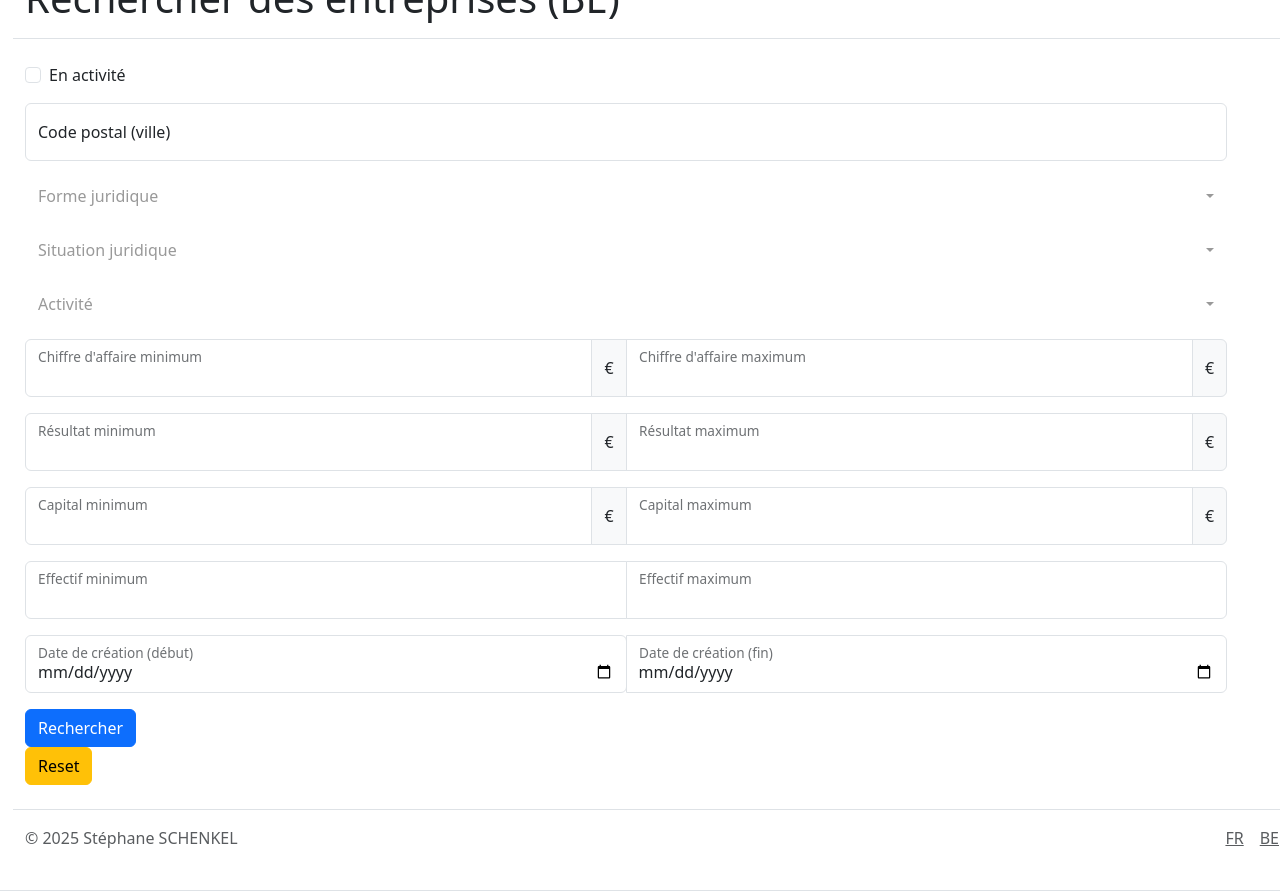
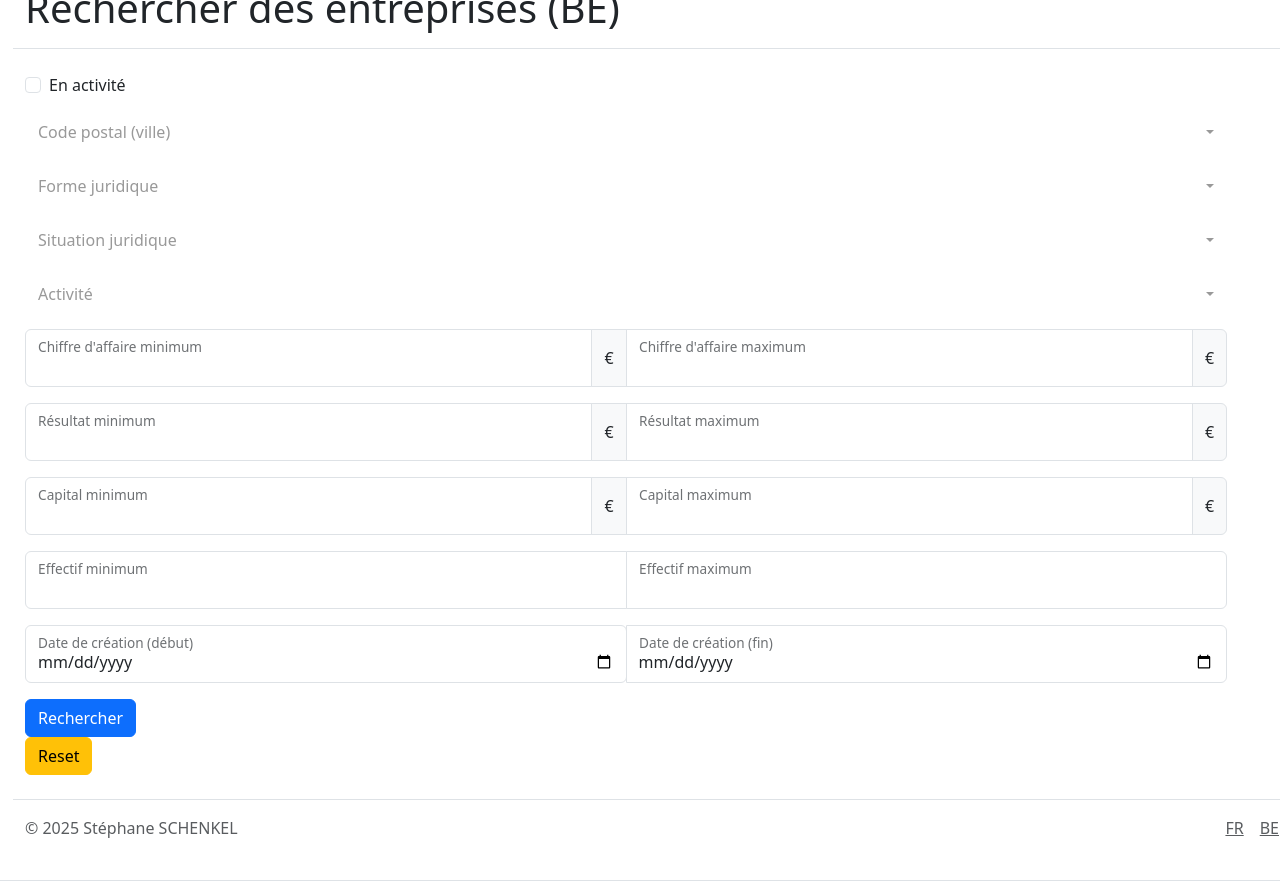
Before and after one commit to SeniuuS/pappers-to-publipostage, a Flask app: page /index in a window 1280 px wide. Run offline with Flask 2, Linux system fonts and the light colour scheme; parts of the project's set-up code (start-up, migrations or seed data) failed here and were passed over; some libraries are stand-ins or nearby versions.

Commit message:
Better fields

```diff
--- /dev/null
+++ b/helpers/session_helper.py
@@ -0,0 +1,26 @@
+import json
+
+from flask import session
+
+from models.pappers_form import PapperForm
+
+
+def initialize_form_session(country, req):
+    session['current_form'] = PapperForm(country, req).to_json()
+
+def get_form_session():
+    json_form = json.loads(session['current_form'])
+    current_form = PapperForm(None, None)
+    current_form.load_json(json_form)
+    return current_form
+
+def set_form_session(country, req):
+    if req is not None:
+        initialize_form_session(country, req)
+    if 'current_form' not in session:
+        initialize_form_session(country, req)
+    current_form = get_form_session()
+    if current_form.country != country:
+        initialize_form_session(country, req)
+    current_form = get_form_session()
+    return current_form
--- a/models/belgium.py
+++ b/models/belgium.py
@@ -60,6 +60,7 @@ class Belgium:
             for ligne in lecteur_csv:
                 if ligne[CITY_COLUMN].strip():
                     self.postal_codes.append({"code_postal": ligne[POSTAL_CODE_COLUMN], "commune": ligne[CITY_COLUMN]})
+        self.postal_codes = sorted(self.postal_codes, key=lambda item: int(item['code_postal']))
 
     def init_activities(self):
         df = pd.read_excel(self.activities_file)
--- a/models/france.py
+++ b/models/france.py
@@ -58,6 +58,7 @@ class France:
                 if ligne[CITY_COLUMN].strip() and not ligne[POSTAL_CODE_COLUMN] in processed_postal_codes:
                     self.postal_codes.append({"code_postal": ligne[POSTAL_CODE_COLUMN], "commune": ligne[CITY_COLUMN]})
                     processed_postal_codes.append(ligne[POSTAL_CODE_COLUMN])
+        self.postal_codes = sorted(self.postal_codes, key=lambda item: int(item['code_postal']))
 
     def init_activities(self):
         df = pd.read_excel(self.activities_file)
--- a/models/pappers_form.py
+++ b/models/pappers_form.py
@@ -27,7 +27,7 @@ class PapperForm():
     def set_form(self, request):
         self.country = request.form.get(COUNTRY).upper()
         self.in_activity = request.form.get(IN_ACTIVITY, 'false')
-        self.postal_code = request.form.get(POSTAL_CODE, '').upper()
+        self.postal_code = request.form.getlist(POSTAL_CODE)
         self.legal_form = request.form.getlist(LEGAL_FORM)
         self.legal_situation = request.form.getlist(LEGAL_SITUATION)
         self.activities = request.form.getlist(ACTIVITY)
--- a/routes/main.py
+++ b/routes/main.py
@@ -1,6 +1,3 @@
-import json
-
-from models.pappers_form import PapperForm
 from . import bp
 from flask import render_template, request, send_file, jsonify, redirect, url_for, session
 
@@ -8,6 +5,7 @@ from services.pappers_service import get_search_query, search_companies, get_num
 from services.excel_service import create_excel_file
 from services.country_service import get_activities, get_legal_forms, get_legal_situations, get_postal_codes
 from services.authentication_service import can_do_detailed_export
+from helpers.session_helper import initialize_form_session, set_form_session
 
 @bp.route('/', methods=['GET'])
 def home():
@@ -24,26 +22,6 @@ def reset():
     initialize_form_session(country, None)
     return redirect(url_for('main.index', country=country))
 
-def initialize_form_session(country, req):
-    session['current_form'] = PapperForm(country, req).to_json()
-
-def get_form_session():
-    json_form = json.loads(session['current_form'])
-    current_form = PapperForm(None, None)
-    current_form.load_json(json_form)
-    return current_form
-
-def set_form_session(country, req):
-    if req is not None:
-        initialize_form_session(country, req)
-    if 'current_form' not in session:
-        initialize_form_session(country, req)
-    current_form = get_form_session()
-    if current_form.country != country:
-        initialize_form_session(country, req)
-    current_form = get_form_session()
-    return current_form
-
 def index_with_error(error: Exception):
     country = request.args.get('country', 'BE').upper()
 
@@ -52,10 +30,11 @@ def index_with_error(error: Exception):
     legal_situations = get_legal_situations(country)
     legal_forms = get_legal_forms(country)
     activities = get_activities(country)
+    postal_codes = get_postal_codes(country)
 
     if error:
-        return render_template('index.jinja2', country=country, legal_situations=legal_situations, legal_forms=legal_forms, activities=activities, form=current_form, error=str(error))
-    return render_template('index.jinja2', country=country, legal_situations=legal_situations, legal_forms=legal_forms, activities=activities, form=current_form)
+        return render_template('index.jinja2', country=country, legal_situations=legal_situations, legal_forms=legal_forms, activities=activities, postal_codes=postal_codes, form=current_form, error=str(error))
+    return render_template('index.jinja2', country=country, legal_situations=legal_situations, legal_forms=legal_forms, activities=activities, postal_codes=postal_codes, form=current_form)
 
 @bp.route('/search', methods=['POST'])
 def search():
@@ -89,15 +68,3 @@ def download():
     pappers_information = search_companies(country, pappers_query, nb_export, can_do_detailed_export(add_officer_info, detailed_export_key))
     file_path = create_excel_file(get_criterias(pappers_query, country), pappers_information)
     return send_file(file_path, as_attachment=True)
-
-@bp.route("/autocompletePostalCode", methods=["GET"])
-def auto_complete_postal_code():
-    country = request.args.get('countryCode').upper()
-    postal_codes = get_postal_codes(country)
-    query = request.args.get("q", "").lower()
-    results = [
-        {'id': entry['code_postal'], 'name': f"{entry['code_postal']} - {entry['commune']}"}
-        for entry in postal_codes
-        if query in entry['commune'].lower() or query in entry['code_postal']
-    ]
-    return jsonify(results)
--- a/services/pappers_service.py
+++ b/services/pappers_service.py
@@ -9,7 +9,7 @@ additional_query_parameter = '&targets=companies,officers,documents,publications
 def get_search_query(request):
     country = request.form.get(COUNTRY).upper()
     in_activity = request.form.get(IN_ACTIVITY, 'true')
-    postal_code = request.form.get(POSTAL_CODE, '').upper()
+    postal_code = request.form.getlist(POSTAL_CODE)
     legal_form = request.form.getlist(LEGAL_FORM)
     legal_situation = request.form.getlist(LEGAL_SITUATION)
     activities = request.form.getlist(ACTIVITY)
@@ -27,8 +27,8 @@ def get_search_query(request):
     query = f'{get_query_parameter_dictionary(country)[COUNTRY]}={country}'
     if in_activity == 'on':
         query = f'{query}&{get_query_parameter_dictionary(country)[IN_ACTIVITY]}=active'
-    if postal_code != '':
-        query = f'{query}&{get_query_parameter_dictionary(country)[POSTAL_CODE]}={postal_code}'
+    if postal_code:
+        query = f'{query}&{get_query_parameter_dictionary(country)[POSTAL_CODE]}={",".join(postal_code)}'
     if legal_form:
         query = f'{query}&{get_query_parameter_dictionary(country)[LEGAL_FORM]}={",".join(legal_form)}'
     if legal_situation:
--- a/templates/index.jinja2
+++ b/templates/index.jinja2
@@ -23,16 +23,22 @@
                 <input id="inActivity" name="inActivity" class="form-check-input" type="checkbox" {{ "checked" if form.in_activity == 'true' }} />
                 <label class="form-check-label" for="inActivity">En activité</label>
             </div>
-            <div class="form-floating mb-3">
-                <input type="text" name="postalCode" id="postalCode" class="form-control" autocomplete="off"
-                       placeholder="Code postal (ville)" value="{{ form.postal_code }}">
-                <label for="postalCode">Code postal (ville)</label>
-                <div id="autocomplete-list" class="autocomplete-dropdown shadow-sm"></div>
+            <div class="form-group mb-3">
+                <select id="postalCode" name="postalCode" class="selectpicker form-control" multiple
+                        data-live-search="true"
+                        data-selected-text-format="count > 4"
+                        data-actions-box="true"
+                        title="Code postal (ville)">
+                    {% for entry in postal_codes %}
+                    <option value="{{ entry['code_postal'] }}" {{ "selected" if entry['code_postal'] in form.postal_code }}>{{ entry['code_postal'] }} - {{ entry['commune'] }}</option>
+                    {% endfor %}
+                </select>
             </div>
             <div class="form-group mb-3">
                 <select id="legalForm" name="legalForm" class="selectpicker form-control" multiple
                         data-live-search="true"
-                        data-selected-text-format="count"
+                        data-selected-text-format="count > 2"
+                        data-actions-box="true"
                         title="Forme juridique">
                     {% for o in legal_forms %}
                     <option value="{{ o.c }}" {{ "selected" if o.c in form.legal_form }}>{{ o.n }}</option>
@@ -43,7 +49,8 @@
             <div class="form-group mb-3">
                 <select id="legalSituation" name="legalSituation" class="selectpicker form-control" multiple
                         data-live-search="true"
-                        data-selected-text-format="count"
+                        data-selected-text-format="count > 2"
+                        data-actions-box="true"
                         title="Situation juridique">
                     {% for o in legal_situations %}
                     <option value="{{ o.c }}" {{ "selected" if o.c in form.legal_situation }}>{{ o.n }}</option>
@@ -54,7 +61,8 @@
             <div class="form-group mb-3">
                 <select id="activity" name="activity" class="selectpicker form-control" multiple
                         data-live-search="true"
-                        data-selected-text-format="count"
+                        data-selected-text-format="count > 2"
+                        data-actions-box="true"
                         title="Activité">
                     {% for o in activities %}
                     <option value="{{ o.code }}" {{ "selected" if o.code in form.activities }}>{{ o.code }} - {{ o.libelle }}</option>
@@ -140,7 +148,6 @@
     </footer>
 </div>
 
-<script src="/static/autocomplete.js"></script>
 <script src="https://code.jquery.com/jquery-3.6.0.min.js" integrity="sha256-/xUj+3OJU5yExlq6GSYGSHk7tPXikynS7ogEvDej/m4=" crossorigin="anonymous"></script>
 <script src="https://cdn.jsdelivr.net/npm/bootstrap@5.3.3/dist/js/bootstrap.bundle.min.js"
         integrity="sha384-YvpcrYf0tY3lHB60NNkmXc5s9fDVZLESaAA55NDzOxhy9GkcIdslK1eN7N6jIeHz"
```
Also changed, not shown: static/autocomplete.js (deleted, +0 -32 lines).
